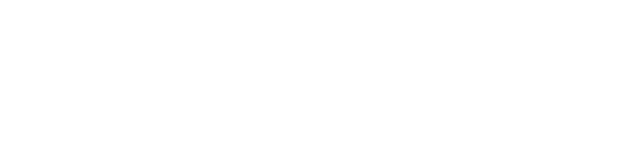
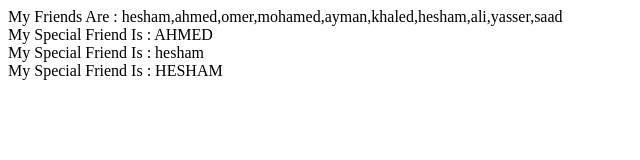
Before and after one commit to ahmeteid/Learning_JS, a plain HTML site: page index.html in a window 1280 px wide. Shown: the whole page, without its empty margins (0-640 px from the left). Drawn offline with Linux system fonts and the light colour scheme.

Commit message:
array search indexOf

```diff
--- a/index.html
+++ b/index.html
@@ -7,6 +7,11 @@
     <link rel="stylesheet" href="main.css" />
   </head>
   <body>
+
+    <div id="all"></div>
+    <div id="special"></div>
+    <div id="special1"></div>
+    <div id="special2"></div>
     <!-- <div id="price">200</div> -->
     <!-- <input type="text" id="dollar" value="" />
     <button onclick="convertUsd()">calc</button>
--- a/main.js
+++ b/main.js
@@ -302,17 +302,17 @@ var myFunction = myAgeInDays();
 
 // Combine & Slice
 
-var friends = [
-    "ahmed",
-    "omer",
-    "mohamed",
-    "ayman",
-    "khaled",
-    "ali",
-    "yasser",
-    "saad"
-];
-console.log(friends);
+// var friends = [
+//     "ahmed",
+//     "omer",
+//     "mohamed",
+//     "ayman",
+//     "khaled",
+//     "ali",
+//     "yasser",
+//     "saad"
+// ];
+// console.log(friends);
 
 // var slicedArray = friends.slice(2, 5);
 // // var slicedArray = friends.slice(-5, -2);
@@ -320,11 +320,53 @@ console.log(friends);
 // console.log(slicedArray);
 
 
-var otherFriends = [
-    "saleh",
-    "osama",
-    "hesham"
+// var otherFriends = [
+//     "saleh",
+//     "osama",
+//     "hesham"
+// ];
+
+// var allFriends = friends.concat(otherFriends);
+// console.log(allFriends);
+
+
+
+// Array Search
+
+var friends = [
+    "hesham",
+    "ahmed",
+    "omer",
+    "mohamed",
+    "ayman",
+    "khaled",
+    "hesham",
+    "ali",
+    "yasser",
+    "saad"
 ];
 
-var allFriends = friends.concat(otherFriends);
-console.log(allFriends);
+console.log(friends);
+var specialFriends = friends.indexOf("ahmed");
+console.log(specialFriends);
+console.log(friends[specialFriends]);
+
+document.getElementById("all").innerHTML =
+    "My Friends Are : " + friends;
+document.getElementById("special").innerHTML =
+    "My Special Friend Is : " + friends[specialFriends].toUpperCase();
+
+
+
+    var specialFriends = friends.indexOf("hesham");
+    console.log(specialFriends);
+    console.log(friends[specialFriends]);
+    document.getElementById("special1").innerHTML =
+        "My Special Friend Is : " + friends[specialFriends].toLowerCase();
+
+
+        var specialFriends = friends.lastIndexOf("hesham", 9);
+    console.log(specialFriends);
+    console.log(friends[specialFriends]);
+    document.getElementById("special2").innerHTML =
+        "My Special Friend Is : " + friends[specialFriends].toUpperCase();
```
